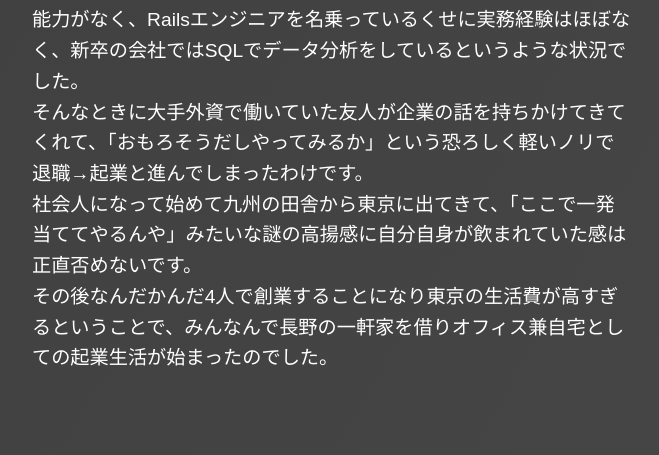
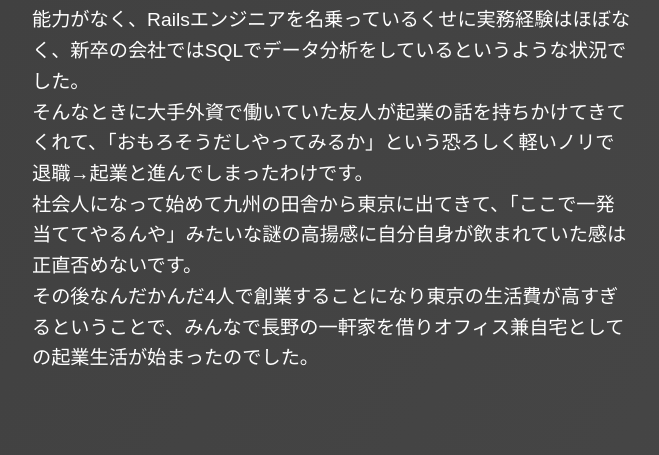
Before and after one commit to 0Cuopen/0cuopen.github.io, a Jekyll site: the page built from my_startup_failure_story.md, in a window 1280 px wide. Shown: the part 2424-2879 px from the top of the page, without its empty margins (308-967 px from the left). Built offline with Jekyll 4.4.1, drawn with Linux system fonts in a browser that asks for light colours.

Commit message:
fix chore

```diff
--- a/my_startup_failure_story.md
+++ b/my_startup_failure_story.md
@@ -17,11 +17,11 @@ image: https://0cuopen.net/assets/images/thumbnail.webp
 
 当時の僕はプログラミングスクールの卒業課題レベルのものしか作る能力がなく、Railsエンジニアを名乗っているくせに実務経験はほぼなく、新卒の会社ではSQLでデータ分析をしているというような状況でした。
 
-そんなときに大手外資で働いていた友人が企業の話を持ちかけてきてくれて、「おもろそうだしやってみるか」という恐ろしく軽いノリで退職→起業と進んでしまったわけです。
+そんなときに大手外資で働いていた友人が起業の話を持ちかけてきてくれて、「おもろそうだしやってみるか」という恐ろしく軽いノリで退職→起業と進んでしまったわけです。
 
 社会人になって始めて九州の田舎から東京に出てきて、「ここで一発当ててやるんや」みたいな謎の高揚感に自分自身が飲まれていた感は正直否めないです。
 
-その後なんだかんだ4人で創業することになり東京の生活費が高すぎるということで、みんなんで長野の一軒家を借りオフィス兼自宅としての起業生活が始まったのでした。
+その後なんだかんだ4人で創業することになり東京の生活費が高すぎるということで、みんなで長野の一軒家を借りオフィス兼自宅としての起業生活が始まったのでした。
 
 # 地獄の週100時間
 
```
